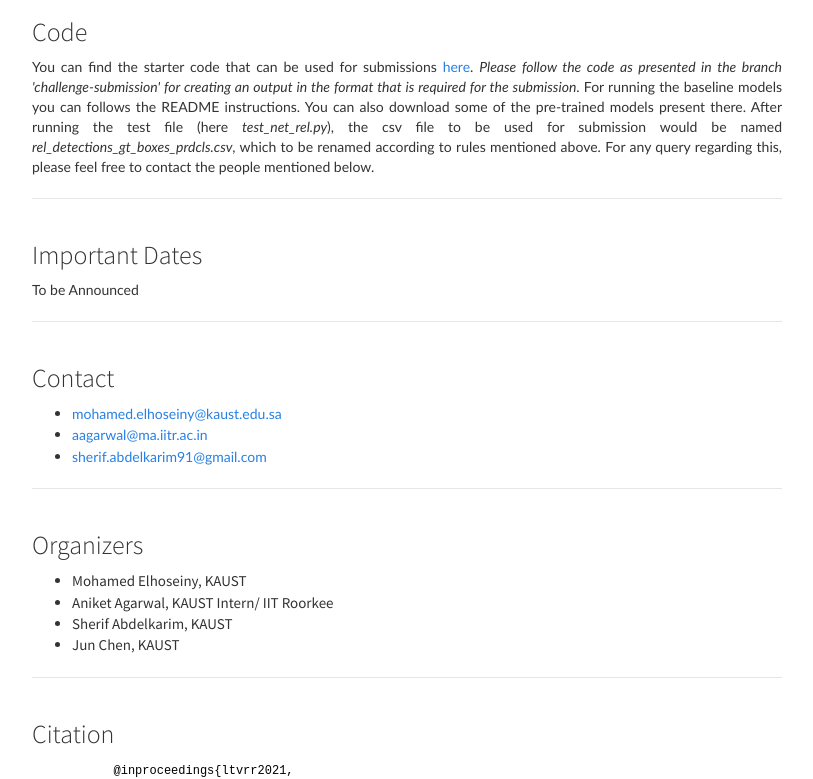
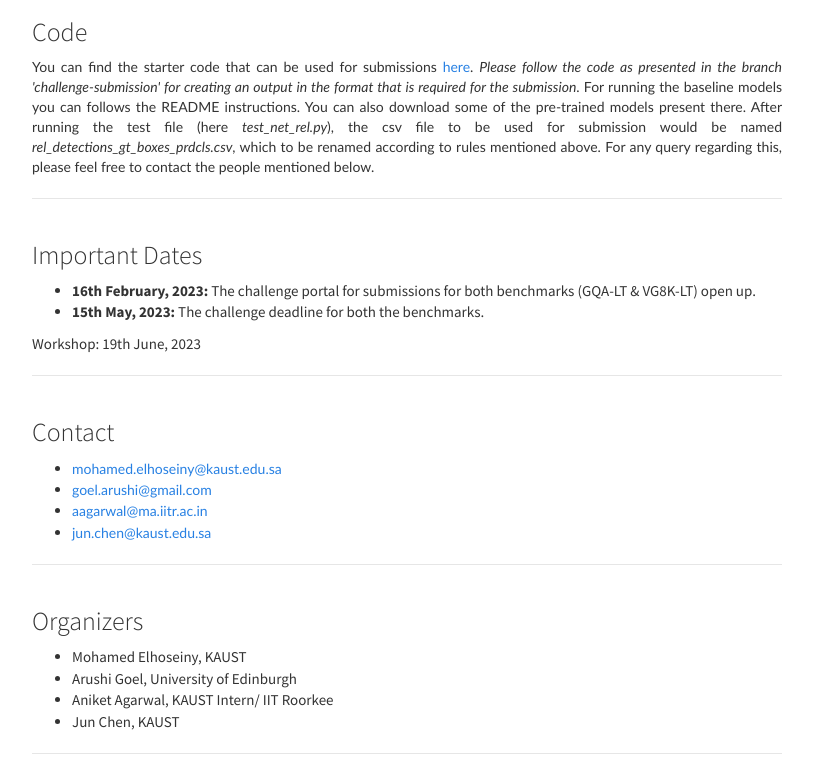
Before and after one commit to ltvrr/ltvrr.github.io, a plain HTML site: page challenge/index.html in a window 1280 px wide. Shown: the part 2021-2800 px from the top of the page, without its empty margins (233-1046 px from the left). Drawn offline with nearby package versions, Linux system fonts and the light colour scheme; some packages are replaced by stand-ins of ours; a script that the page names is missing.

Commit message:
Website changes for challenge 2023

```diff
--- a/challenge/index.html
+++ b/challenge/index.html
@@ -41,7 +41,7 @@
             <h2 class="col-md-12 text-center">
                 Long Tail Visual Relationship Recognition Challenge</br>
                 <small>
-                    To be Announced
+                    Co-organized with the <a href="https://sites.google.com/view/l3d-ivu-2023/overview"></a>L3D-IVU Workshop</a> CVPR 2023
                 </small>
             </h2>
         </div>
@@ -194,7 +194,7 @@
                     Code
                 </h3>
                 <p class="text-justify">
-                    You can find the starter code that can be used for submissions <a href="https://github.com/Vision-CAIR/LTVRR/tree/challenge-submission">here</a>. <i>Please follow the code as presented in the branch 'challenge-submission' for
+                    You can find the starter code that can be used for submissions <a href="https://github.com/Vision-CAIR/LTVRR/tree/ltvrd-challenge-2023">here</a>. <i>Please follow the code as presented in the branch 'challenge-submission' for
                     creating an output in the format that is required for the submission</i>. For running the baseline models you can follows the README
                     instructions. You can also download some of the pre-trained models present there. After running the test file (here <i>test_net_rel.py</i>), the csv file to be used for submission would be named <i>rel_detections_gt_boxes_prdcls.csv</i>,
                     which to be renamed according to rules mentioned above. For any query regarding this, please feel free to contact the people mentioned below.
@@ -209,18 +209,16 @@
                     Important Dates
                 </h3>
                 <p class="text-justify">
-                    <!--
                     <ul>
                         <li>
-                            <b>13th September, 2021:</b> The challenge portal for submissions for both benchmarks (GQA-LT & VG8K-LT) open up.
+                            <b>16th February, 2023:</b> The challenge portal for submissions for both benchmarks (GQA-LT & VG8K-LT) open up.
                         </li>
                         <li>
-                            <b>10th October, 2021:</b> The challenge deadline for both the benchmarks.
+                            <b>15th May, 2023:</b> The challenge deadline for both the benchmarks.
                         </li>
                     </ul>
-                    -->
-                    To be Announced
-                    <!-- Workshop: Monday, Oct 17 (full day) -->
+
+                    Workshop: 19th June, 2023
                 </p>
                 <hr>
             </div>
@@ -238,10 +236,13 @@
                             <a href="mailto:mohamed.elhoseiny@kaust.edu.sa">mohamed.elhoseiny@kaust.edu.sa</a>
                         </li>
                         <li>
+                            <a href="mailto:goel.arushi@gmail.com">goel.arushi@gmail.com</a>
+                        </li>
+                        <li>
                             <a href="mailto:aagarwal@ma.iitr.ac.in">aagarwal@ma.iitr.ac.in</a>
                         </li>
                         <li>
-                            <a href="mailto:sherif.abdelkarim91@gmail.com">sherif.abdelkarim91@gmail.com</a>
+                            <a href="mailto:jun.chen@kaust.edu.sa">jun.chen@kaust.edu.sa</a>
                         </li>
                     </ul>
                 </p>
@@ -261,10 +262,10 @@
                             Mohamed Elhoseiny,  KAUST
                         </li>
                         <li>
-                            Aniket Agarwal,  KAUST Intern/ IIT Roorkee
+                            Arushi Goel, University of Edinburgh
                         </li>
                         <li>
-                            Sherif Abdelkarim, KAUST
+                            Aniket Agarwal,  KAUST Intern/ IIT Roorkee
                         </li>
                         <li>
                             Jun Chen, KAUST
```
